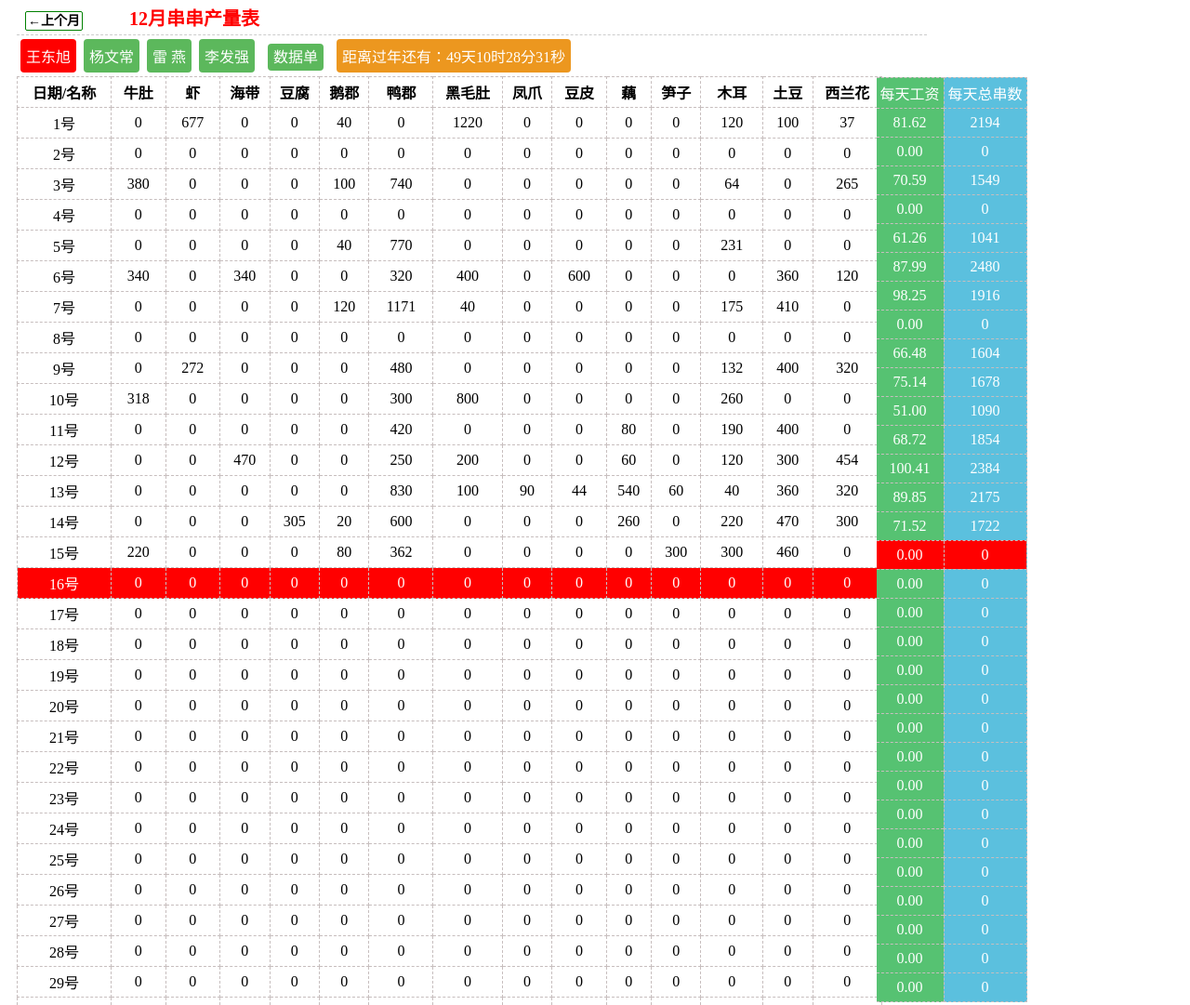
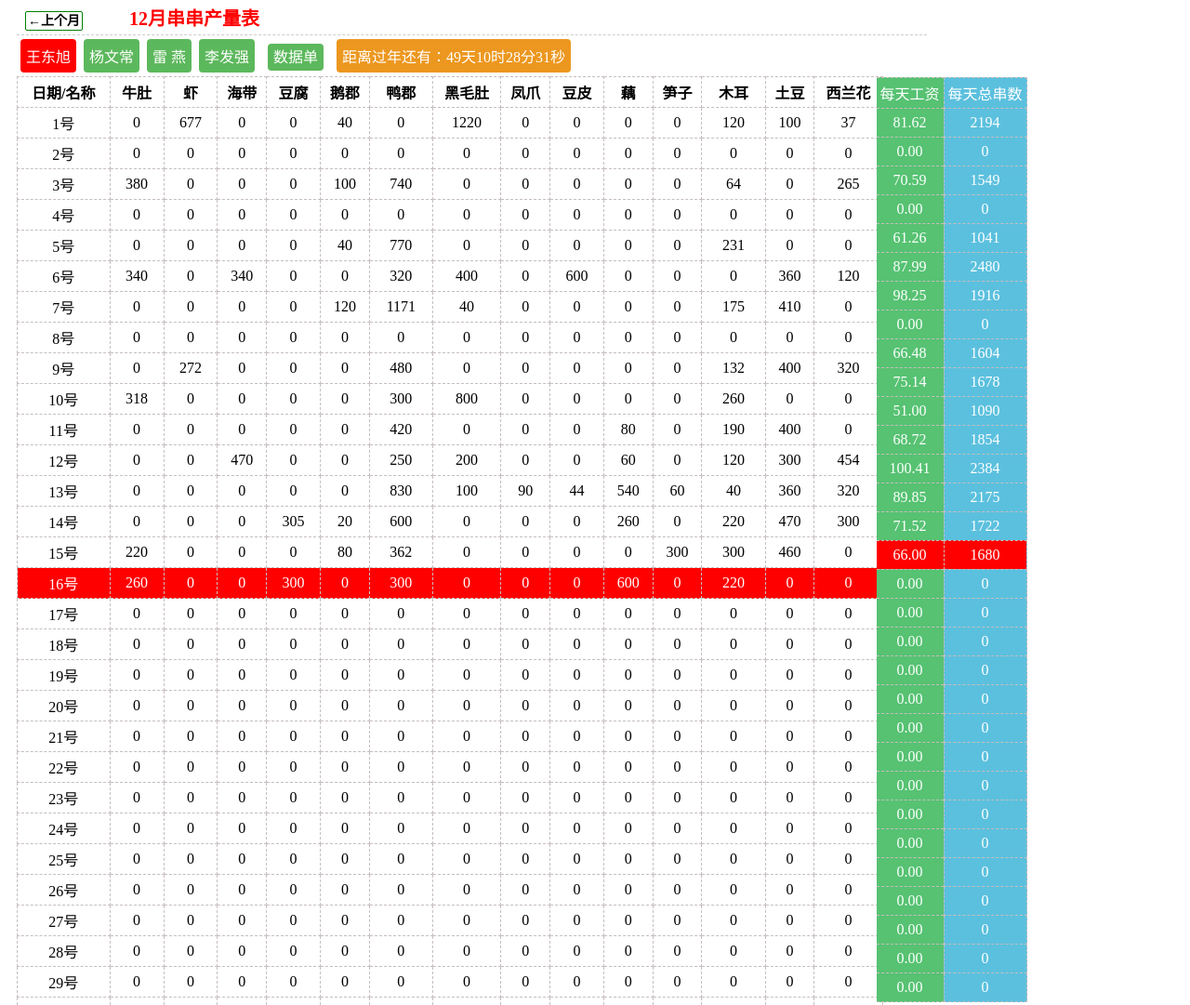
Before and after one commit to ywcs/ywcs.github.io, a plain HTML site: page index.html in a window 1280 px wide. Shown: the top 1081 px of the page at 93% size. Drawn offline with Linux system fonts and the light colour scheme.

Commit message:
Update index.html

```diff
--- a/index.html
+++ b/index.html
@@ -277,9 +277,9 @@
             362,0,0,0,0,
             300,300,460,0,
         ],
-       "16号":[0,0,0,0,0,
-            0,0,0,0,0,
-            0,0,0,0,
+       "16号":[260,0,0,300,0,
+            300,0,0,0,600,
+            0,220,0,0,
         ],
         "17号":[0,0,0,0,0,
             0,0,0,0,0,
@@ -405,8 +405,8 @@
             240,500,0,350,0,
             0,150,500,0,
         ],
-       "16号":[0,0,0,0,0,
-            0,0,0,0,0,
+       "16号":[280,320,0,0,0,
+            200,1190,0,0,0,
             0,0,0,0,
         ],
         "17号":[0,0,0,0,0,
@@ -533,9 +533,9 @@
             0,455,0,0,360,
             0,100,0,0,
         ],
-       "16号":[0,0,0,0,0,
-            0,0,0,0,0,
-            0,0,0,0,
+       "16号":[0,420,0,0,100,
+            300,0,0,0,540,
+            0,120,180,0,
         ],
         "17号":[0,0,0,0,0,
             0,0,0,0,0,
```
